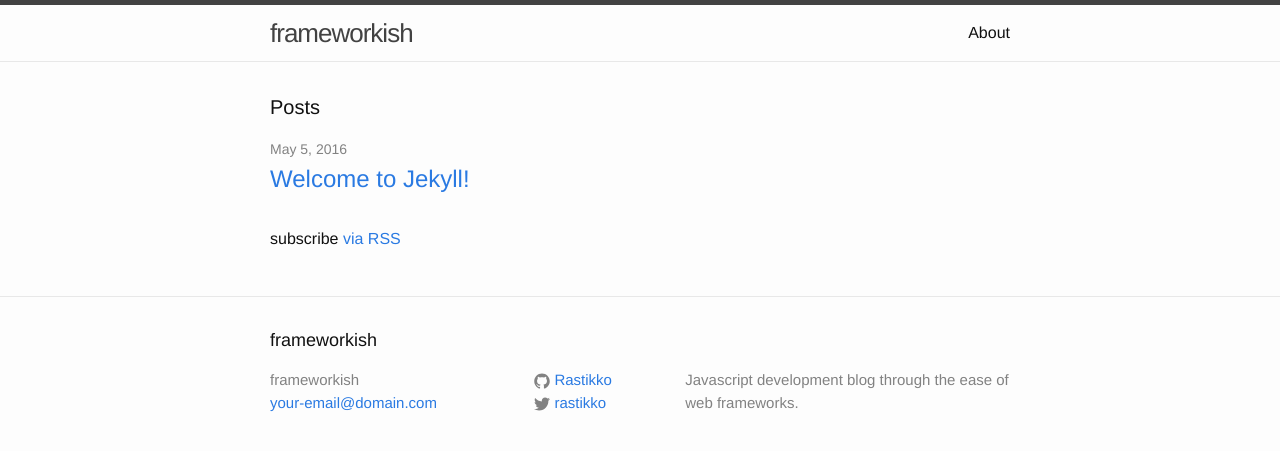
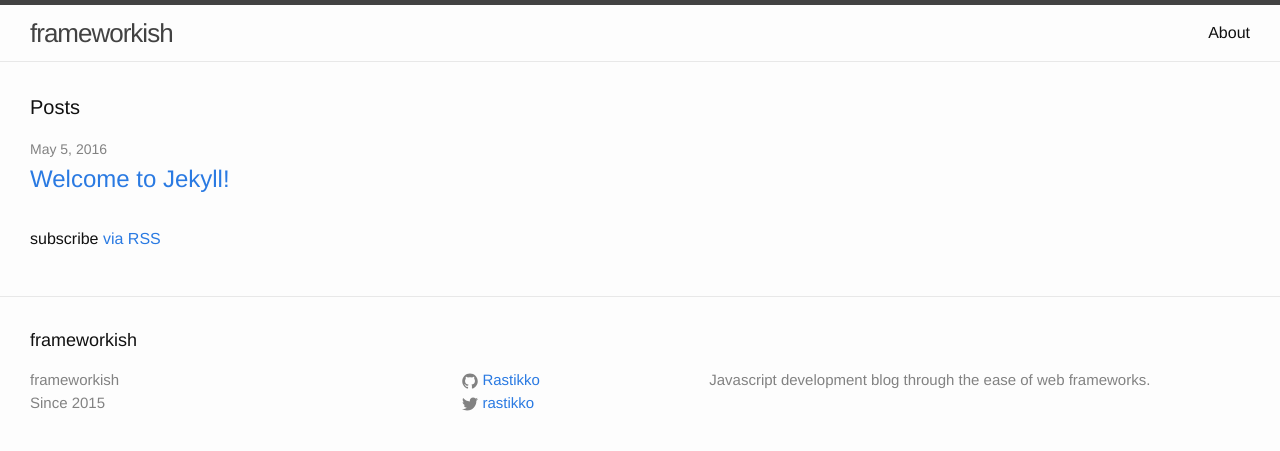
Before and after one commit to Rastikko/Rastikko.github.io, a Jekyll site: the page built from index.html, in a window 1280 px wide. Shown: the top 451 px of the page. Built offline with Jekyll 4.4.1, drawn with Linux system fonts in a browser that asks for light colours.

Commit message:
Change width and remove email

```diff
--- a/_includes/footer.html
+++ b/_includes/footer.html
@@ -8,7 +8,7 @@
       <div class="footer-col footer-col-1">
         <ul class="contact-list">
           <li>{{ site.title }}</li>
-          <li><a href="mailto:{{ site.email }}">{{ site.email }}</a></li>
+          <li>Since 2015</li>
         </ul>
       </div>
 
--- a/css/main.scss
+++ b/css/main.scss
@@ -23,7 +23,7 @@ $grey-color-light: lighten($grey-color, 40%);
 $grey-color-dark:  darken($grey-color, 25%);
 
 // Width of the content area
-$content-width:    800px;
+$content-width:    1280px;
 
 $on-palm:          600px;
 $on-laptop:        800px;
```
